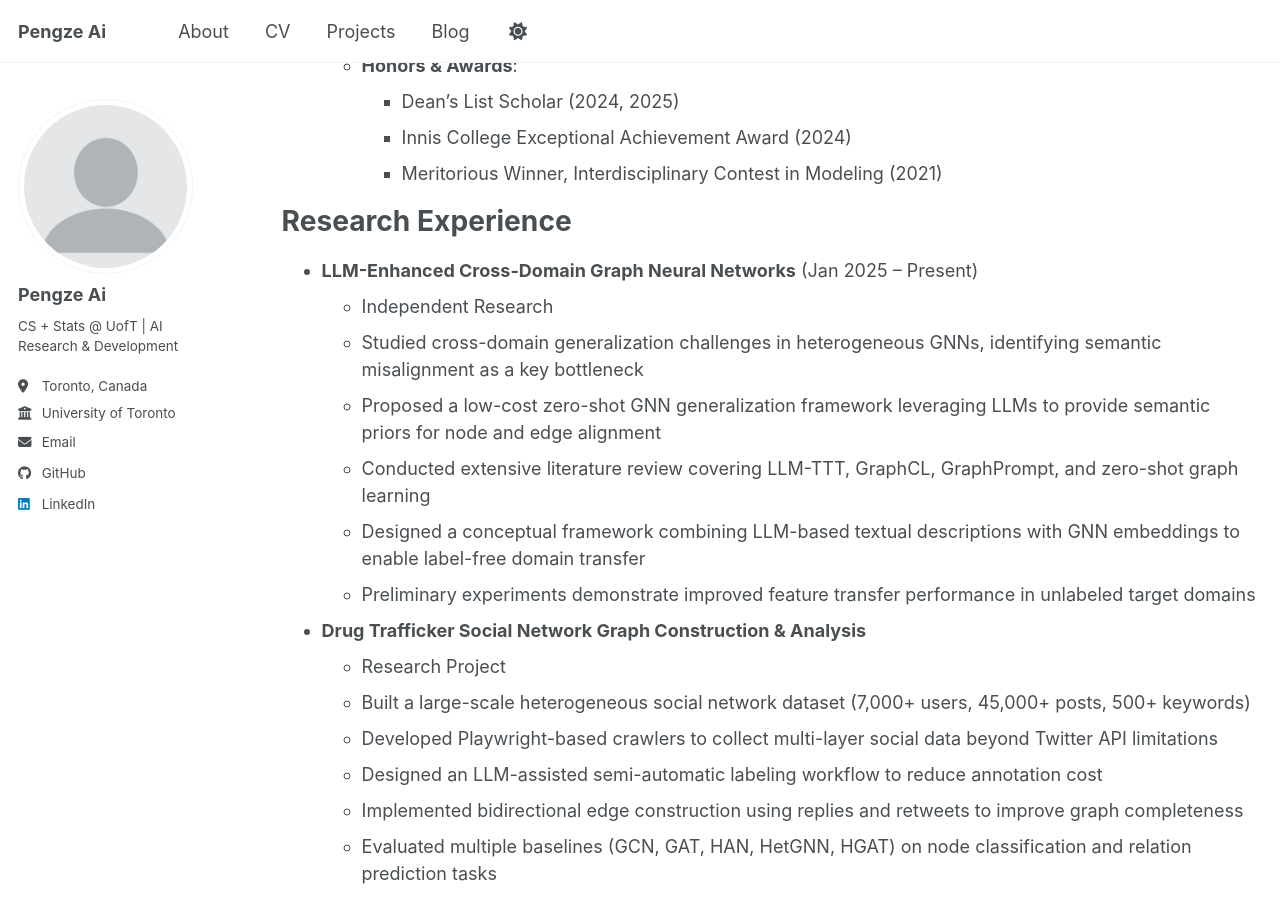
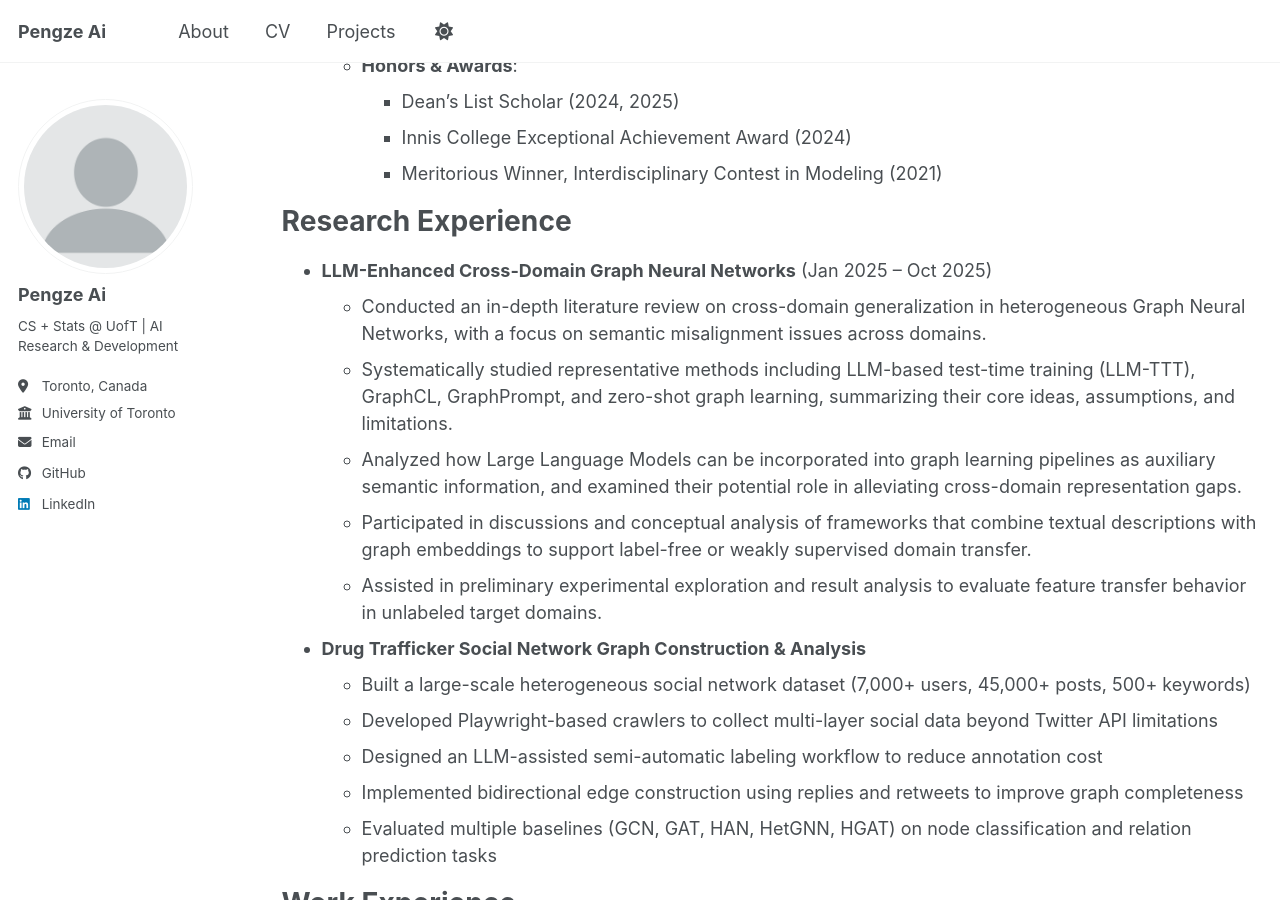
Before and after one commit to whitegive553/whitegive553.github.io, a Jekyll site: the page built from _pages/cv.md, in a window 1280 px wide and 900 px high, scrolled down 366 px. Built offline with Jekyll 4.4.1, drawn with Linux system fonts in a browser that asks for light colours; a script bundle is joined from its source files by our own code; library files that are not in the unit come from our copies; some of the changed text lies outside the part shown.

Commit message:
update cv

```diff
--- a/_data/navigation.yml
+++ b/_data/navigation.yml
@@ -10,6 +10,3 @@ main:
 
   - title: "Projects"
     url: /portfolio/
-
-  - title: "Blog"
-    url: /year-archive/
--- a/_pages/cv.md
+++ b/_pages/cv.md
@@ -24,16 +24,14 @@ Education
 
 Research Experience
 ======
-* **LLM-Enhanced Cross-Domain Graph Neural Networks** (Jan 2025 – Present)
-  * Independent Research
-  * Studied cross-domain generalization challenges in heterogeneous GNNs, identifying semantic misalignment as a key bottleneck
-  * Proposed a low-cost zero-shot GNN generalization framework leveraging LLMs to provide semantic priors for node and edge alignment
-  * Conducted extensive literature review covering LLM-TTT, GraphCL, GraphPrompt, and zero-shot graph learning
-  * Designed a conceptual framework combining LLM-based textual descriptions with GNN embeddings to enable label-free domain transfer
-  * Preliminary experiments demonstrate improved feature transfer performance in unlabeled target domains
+* **LLM-Enhanced Cross-Domain Graph Neural Networks** (Jan 2025 – Oct 2025)
+  * Conducted an in-depth literature review on cross-domain generalization in heterogeneous Graph Neural Networks, with a focus on semantic misalignment issues across domains.
+  * Systematically studied representative methods including LLM-based test-time training (LLM-TTT), GraphCL, GraphPrompt, and zero-shot graph learning, summarizing their core ideas, assumptions, and limitations.
+  * Analyzed how Large Language Models can be incorporated into graph learning pipelines as auxiliary semantic information, and examined their potential role in alleviating cross-domain representation gaps.
+  * Participated in discussions and conceptual analysis of frameworks that combine textual descriptions with graph embeddings to support label-free or weakly supervised domain transfer.
+  * Assisted in preliminary experimental exploration and result analysis to evaluate feature transfer behavior in unlabeled target domains.
 
 * **Drug Trafficker Social Network Graph Construction & Analysis**
-  * Research Project
   * Built a large-scale heterogeneous social network dataset (7,000+ users, 45,000+ posts, 500+ keywords)
   * Developed Playwright-based crawlers to collect multi-layer social data beyond Twitter API limitations
   * Designed an LLM-assisted semi-automatic labeling workflow to reduce annotation cost
@@ -69,15 +67,3 @@ Skills
 * **Machine Learning & AI**: PyTorch, Graph Neural Networks, Large Language Models
 * **Tools & Systems**: Docker, Git, RESTful APIs
 * **Technical Writing**: LaTeX
-
-Publications
-======
-  <ul>{% for post in site.publications reversed %}
-    {% include archive-single-cv.html %}
-  {% endfor %}</ul>
-
-Portfolio
-======
-  <ul>{% for post in site.portfolio reversed %}
-    {% include archive-single-cv.html %}
-  {% endfor %}</ul>
```
Also changed, not shown: _pages/about.md (+1 -1 lines), files/bibtex1.bib (deleted, +0 -10 lines), 7 other files.
